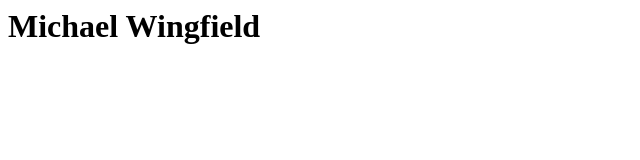
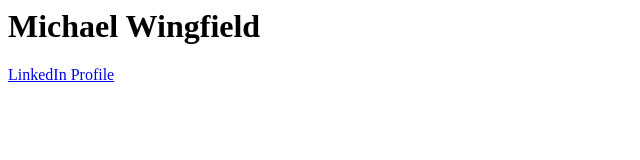
Before and after one commit to Kenoshen/kenoshen.github.io, a plain HTML site: page index.html in a window 1280 px wide. Shown: the whole page, without its empty margins (0-640 px from the left). Drawn offline with Linux system fonts and the light colour scheme.

Commit message:
add linkedin profile link

```diff
--- a/index.html
+++ b/index.html
@@ -4,5 +4,6 @@
   </head>
   <body>
     <h1>Michael Wingfield</h1>
+    <a href="https://www.linkedin.com/in/michaelwingfield">LinkedIn Profile</a>
   </body>
 </html>
```
